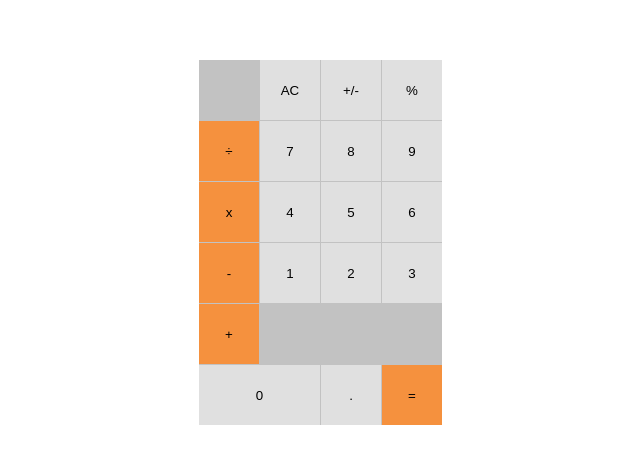
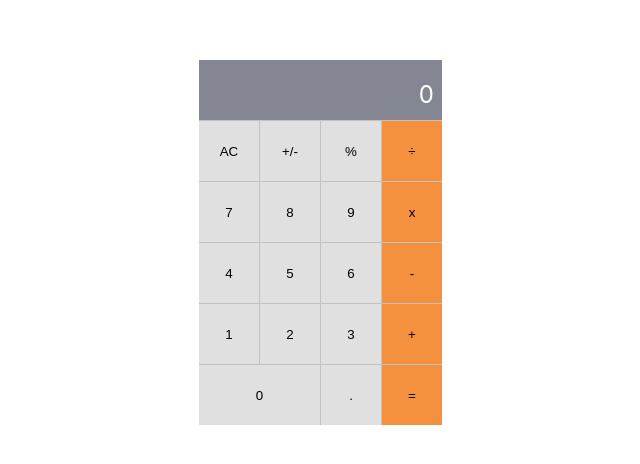
Before and after one commit to omarbabou/Math-Magicians, a React (Create React App) app: page / in a window 1280 px wide. Shown: the part 140-604 px from the top of the page, without its empty margins (1-641 px from the left). Built offline with nearby package versions, Linux system fonts and the light colour scheme.

Commit message:
Add logic functionality with events

```diff
--- a/src/components/btn.js
+++ b/src/components/btn.js
@@ -4,13 +4,13 @@
 class Button extends React.Component {
   constructor(props) {
     super(props);
-    this.state = {};
+    this.state = null;
   }
 
   render() {
-    const { bgColor, btnRef } = this.props;
+    const { bgColor, btnRef, handleClick } = this.props;
     return (
-      <button type="button" className={bgColor}>
+      <button type="button" className={bgColor} onClick={handleClick}>
         {btnRef}
       </button>
     );
@@ -20,6 +20,7 @@
 Button.propTypes = {
   bgColor: PropTypes.string.isRequired,
   btnRef: PropTypes.string.isRequired,
+  handleClick: PropTypes.func.isRequired,
 };
 
 export default Button;
--- a/src/components/interact.js
+++ b/src/components/interact.js
@@ -8,16 +8,27 @@
   }
 
   render() {
-    const { cName, result } = this.props;
+    const { total, operation, next } = this.props;
     return (
-      <div className={cName}>{result}</div>
+      <div className="interact">
+        {total}
+        {operation}
+        {next}
+      </div>
     );
   }
 }
 
 Interact.propTypes = {
-  cName: PropTypes.string.isRequired,
-  result: PropTypes.number.isRequired,
+  next: PropTypes.string,
+  total: PropTypes.number,
+  operation: PropTypes.number,
+};
+
+Interact.defaultProps = {
+  next: null,
+  total: 0,
+  operation: null,
 };
 
 export default Interact;
```
